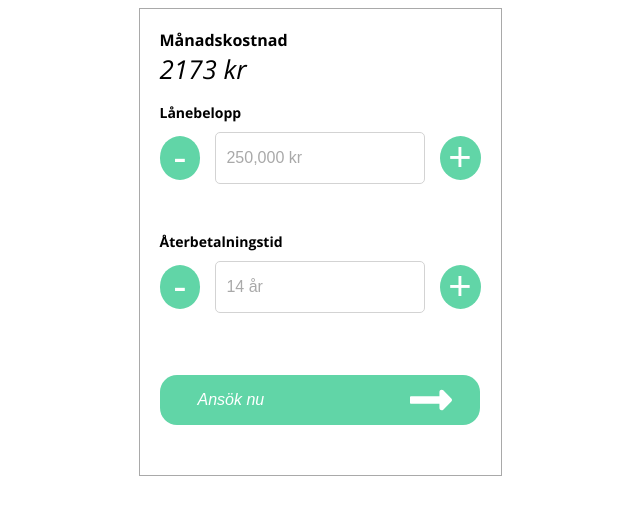
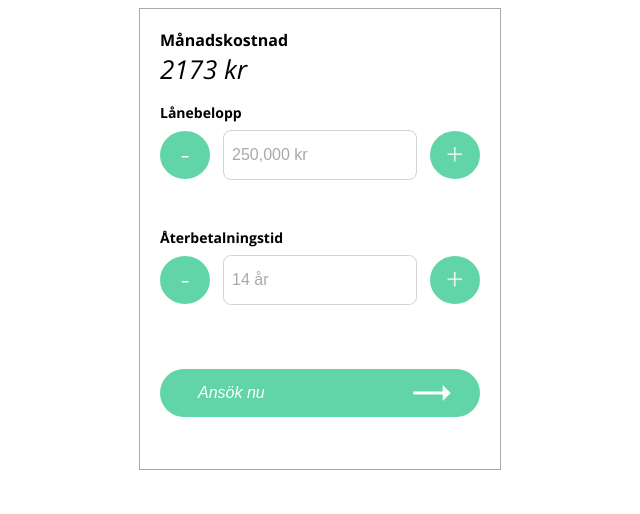
Before and after one commit to adodado/zmarta_interview_assignment, a Vue app: page / in a window 1280 px wide. Shown: the top 514 px of the page, without its empty margins (320-960 px from the left). Built offline with nearby package versions, Linux system fonts and the light colour scheme.

Commit message:
finished with last minute styling changes

```diff
--- a/src/App.vue
+++ b/src/App.vue
@@ -108,6 +108,7 @@ export default {
       this.calculateCost()
     },
     submit () {
+      window.location.href = 'https://www.zmarta.se'
     }
   }
 }
--- a/src/components/DisplayField.vue
+++ b/src/components/DisplayField.vue
@@ -30,7 +30,7 @@ export default {
 
 <style scoped>
 .fixed-width {
-  width: 321px;
+  width: 20rem;
 }
 .label {
   font-weight: 700;
--- a/src/components/InputField.vue
+++ b/src/components/InputField.vue
@@ -59,21 +59,21 @@ section {
 .label {
   font-weight: 700;
   font-size: 14px;
-  margin-bottom: 10px;
+  margin-bottom: 0.5rem;
 }
 .fixed-width {
-  width: 321px;
+  width: 20rem;
 }
 input {
-  border: 1.6px solid lightgray;
-  border-radius: 5px;
-  margin: 0px 15px 0px 15px;
-  min-width: 170px;
-  min-height: 30px;
-  font-size: 16px;
+  border: 0.1rem solid lightgray;
+  border-radius: 0.5rem;
+  margin: 0rem 0.8rem 0rem 0.8rem;
+  min-width: 11rem;
+  min-height: 2rem;
+  font-size: 1rem;
   color: darkgray;
   font-weight: 300;
-  padding: 10px;
+  padding: 0.5rem;
 }
 .input-content {
   display: flex;
@@ -84,10 +84,10 @@ input {
   line-height: 1;
   overflow: hidden;
   display: inline-block;
-  width: 44px;
-  height: 44px;
+  width: 4rem;
+  height: 3rem;
   content: "";
-  font-size: 40px;
+  font-size: 2rem;
   color: white;
   background: #61d5a7;
   border-radius: 50%;
@@ -95,5 +95,7 @@ input {
   box-sizing: border-box;
   font-weight: lighter;
   padding-bottom: 4px;
+  -webkit-text-stroke: 1px;
+  -webkit-text-stroke-color: #61d5a7;
 }
 </style>
--- a/src/components/SubmitButton.vue
+++ b/src/components/SubmitButton.vue
@@ -1,8 +1,8 @@
 <template>
-    <button class="cta-button">
+    <button class="cta-button" v-on:click="$emit('submit')">
   <div class="button-container">
     <div style="margin-left: 2rem;">{{ label }}</div>
-    <font-awesome-icon :icon="['fas', 'long-arrow-alt-right']" style="margin-left: 10rem;scale:3;"/>  </div></button>
+    <font-awesome-icon :icon="['fas', 'long-arrow-alt-right']" class="icon"/>  </div></button>
 </template>
 
 <script>
@@ -21,16 +21,21 @@ export default {
   display: flex;
   align-items: center;
   }
+.icon {
+  margin-left: 10rem;
+  scale:3;
+  stroke: #61d5a7;
+  stroke-width: 3rem;
+  }
 .cta-button {
-  min-width: 320px;
-  margin: 30px 0px;
-  border-radius: 17px;
+  min-width: 20rem;
+  margin: 2rem 0rem;
+  border-radius: 2rem;
   background-color: #61d5a7;
-  border: 0px;
+  border: none;
   color: #fff;
-  font-size: larger;
-  min-height: 50px;
+  min-height: 3rem;
   font-style: italic;
-  font-size: 16px;
+  font-size: 1rem;
 }
 </style>
--- a/src/services/calculate.service.js
+++ b/src/services/calculate.service.js
@@ -5,8 +5,8 @@ export const calculate = (amount, interest, years) => {
   const monthlyCost = Math.round(amount * (interest / 100) / 12 / (1 - Math.pow(1 + (interest / 100) / 12, (months * -1))))
 
   // Uncomment lines below for debugging
-  // console.log(loanAmount, interest, repaymentYears);
-  // console.log(months, monthlyCost);
+  // console.log(loanAmount, interest, repaymentYears)
+  // console.log(months, monthlyCost)
   return {
     monthlyCost,
     amount,
```
